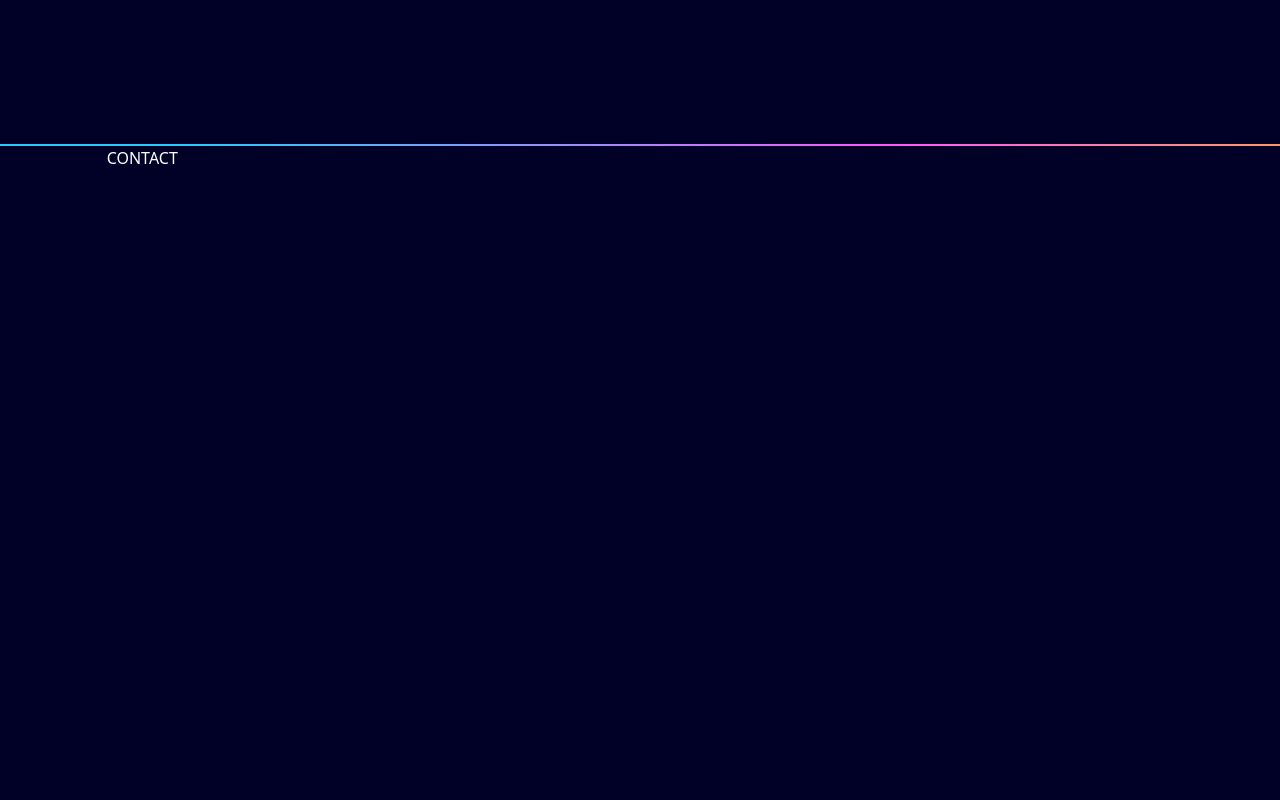
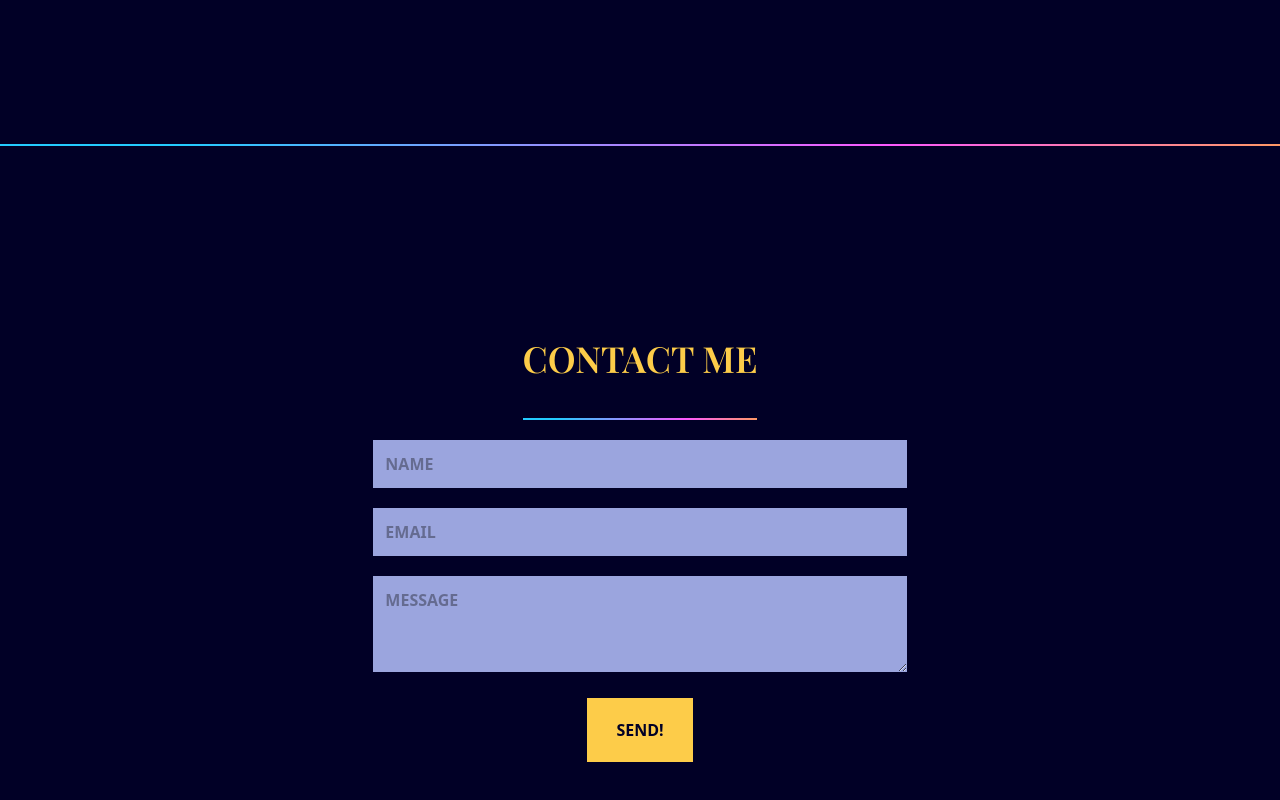
Before and after one commit to jakeisaacs/jakeisaacs.github.io, a React (Create React App) app: page / in a window 1280 px wide. Shown: the part 3253-4053 px from the top of the page. Before the commit the page ends 3799 px from the top, so only its background shows below. Built offline with nearby package versions, Linux system fonts and the light colour scheme.

Commit message:
Contact form successfully submits! Next is footer

```diff
--- a/public/output.css
+++ b/public/output.css
@@ -674,6 +674,11 @@ video {
   margin-bottom: 2.5rem;
 }
 
+.my-5{
+  margin-top: 1.25rem;
+  margin-bottom: 1.25rem;
+}
+
 .mb-10{
   margin-bottom: 2.5rem;
 }
@@ -692,6 +697,10 @@ video {
 
 .ml-\[33\%\]{
   margin-left: 33%;
+}
+
+.mt-1{
+  margin-top: 0.25rem;
 }
 
 .mt-10{
@@ -772,6 +781,10 @@ video {
 
 .max-w-\[400px\]{
   max-width: 400px;
+}
+
+.basis-1\/2{
+  flex-basis: 50%;
 }
 
 .basis-2\/5{
@@ -894,6 +907,14 @@ video {
   padding: 0.5rem;
 }
 
+.p-3{
+  padding: 0.75rem;
+}
+
+.p-5{
+  padding: 1.25rem;
+}
+
 .px-10{
   padding-left: 2.5rem;
   padding-right: 2.5rem;
@@ -922,6 +943,11 @@ video {
 .py-3{
   padding-top: 0.75rem;
   padding-bottom: 0.75rem;
+}
+
+.py-48{
+  padding-top: 12rem;
+  padding-bottom: 12rem;
 }
 
 .py-6{
@@ -1012,6 +1038,14 @@ video {
 .text-yellow{
   --tw-text-opacity: 1;
   color: rgb(253 204 73 / var(--tw-text-opacity));
+}
+
+.placeholder-opaque-black::-webkit-input-placeholder{
+  color: rgba(0,0,0,0.35);
+}
+
+.placeholder-opaque-black::placeholder{
+  color: rgba(0,0,0,0.35);
 }
 
 .opacity-0{
@@ -1196,6 +1230,11 @@ body,
   background-color: rgb(44 188 233 / var(--tw-bg-opacity));
 }
 
+.hover\:bg-purple:hover{
+  --tw-bg-opacity: 1;
+  background-color: rgb(59 57 206 / var(--tw-bg-opacity));
+}
+
 .hover\:text-red:hover{
   --tw-text-opacity: 1;
   color: rgb(255 87 51 / var(--tw-text-opacity));
@@ -1309,6 +1348,10 @@ body,
     justify-content: flex-start;
   }
 
+  .md\:justify-end{
+    justify-content: flex-end;
+  }
+
   .md\:justify-between{
     justify-content: space-between;
   }
--- a/src/scenes/Contact.jsx
+++ b/src/scenes/Contact.jsx
@@ -1,13 +1,144 @@
 import LineGradient from "../components/LineGradient";
 import { useForm } from "react-hook-form";
 import { motion } from "framer-motion";
+import { useEffect } from "react";
 
 const Contact = () => {
+    const {
+        register,
+        trigger,
+        handleSubmit,
+        reset,
+        formState: {errors, isSubmitSuccessful}
+    } = useForm();
+
+    const onSubmit = async (e) => {
+        const isValid = await trigger();
+        if (!isValid) {
+            e.preventDefault();
+        } else {
+            reset({
+                name: "",
+                email: "",
+                message: "",
+            });
+        }
+    };
+
+    // useEffect(() => {
+    //     reset({
+    //         name: "",
+    //         email: "",
+    //         message: "",
+    //     });
+    //   }, [isSubmitSuccessful]);
+
     return (
-        <section id="contact">
-            CONTACT
+        <section id="contact" className="py-48">
+            {/* HEADINGS */}
+            <motion.div
+                className="flex justify-center w-full"
+                initial="hidden"
+                whileInView="visible"
+                viewport={{ once: true, amount: 0.5 }}
+                transition={{ duration: 3.0 }}
+                variants={{
+                    hidden: { opacity: 0, x: -100 },
+                    visible: { opacity: 1, x: 0 }
+                }}
+            >
+                <div>
+                    <p className="font-playfair font-semibold text-4xl">
+                        <span className="text-yellow ">CONTACT ME</span>
+                    </p>
+                    <div className="flex md:justify-end my-5">
+
+                    </div>
+                    <LineGradient width=""/>
+                </div>
+            </motion.div>
+
+            {/* FORM */}
+            <div className="md:flex md:justify-center gap-16 mt-5">
+
+            <motion.div
+                className="basis-1/2 mt-10 md:mt-0"
+                initial="hidden"
+                whileInView="visible"
+                viewport={{ once: true, amount: 0.5 }}
+                transition={{ delay: 0.5, duration: 3.0 }}
+                variants={{
+                    hidden: { opacity: 0, y: 50 },
+                    visible: { opacity: 1, y: 0 }
+                }}
+            >
+                <form
+                    target="_blank"
+                    onSubmit={onSubmit}
+                    action="https://formsubmit.co/6bee38ead7b9de0fbc6b644afd169480"
+                    method="POST"
+                >
+                    <input
+                        className="w-full bg-grey font-semibold placeholder-opaque-black p-3"
+                        type="text"
+                        placeholder="NAME"
+                        {...register("name", {
+                            required: true,
+                            maxLength: 100,
+                        })}
+                    />
+                    {errors.name && (
+                        <p className="text-red mt-1">
+                            {errors.name.type === "required" && "This field is required."}
+                            {errors.name.type === "maxLength" && "Max length is 100 chars."}
+                        </p>
+                    )}
+                    <input
+                        className="w-full bg-grey font-semibold placeholder-opaque-black p-3 mt-5"
+                        type="text"
+                        placeholder="EMAIL"
+                        {...register("email", {
+                            required: true,
+                            pattern: /^[A-Z0-9._%+-]+@[A-Z0-9.-]+\.[A-Z]{2,}$/i,
+                        })}
+                    />
+                    {errors.email && (
+                        <p className="text-red mt-1">
+                            {errors.email.type === "required" && "This field is required."}
+                            {errors.email.type === "pattern" && "Invalid email address."}
+                        </p>
+                    )}
+                    <textarea
+                        className="w-full h-24 bg-grey font-semibold placeholder-opaque-black p-3 mt-5"
+                        type="text"
+                        placeholder="MESSAGE"
+                        row="4"
+                        columns="50"
+                        {...register("message", {
+                            required: true,
+                            maxLength: 2000,
+                        })}
+                    />
+                    {errors.email && (
+                        <p className="text-red mt-1">
+                            {errors.message.type === "required" && "This field is required."}
+                            {errors.message.type === "maxLength" && "Max length is 2000 chars."}
+                        </p>
+                    )}
+                    <div className="flex justify-center">
+                    <button
+                        type="submit"
+                        className="p-5 w-1/5 bg-yellow font-semibold text-deep-blue mt-5 hover:bg-red
+                        hover:text-white transition duration-500"
+                    >
+                        SEND!
+                    </button>
+                    </div>
+                </form>
+            </motion.div>
+            </div>
         </section>
-    )
+    );
 };
 
 export default Contact;
--- a/src/scenes/Projects.jsx
+++ b/src/scenes/Projects.jsx
@@ -40,7 +40,7 @@ const Projects = () => {
                 viewport={{ once: true, amount: 0.5 }}
                 transition={{ duration: 3.0 }}
                 variants={{
-                    hidden: { opacity: 0, y: -50 },
+                    hidden: { opacity: 0, y: 50 },
                     visible: { opacity: 1, y: 0 }
                 }}
             >
```
